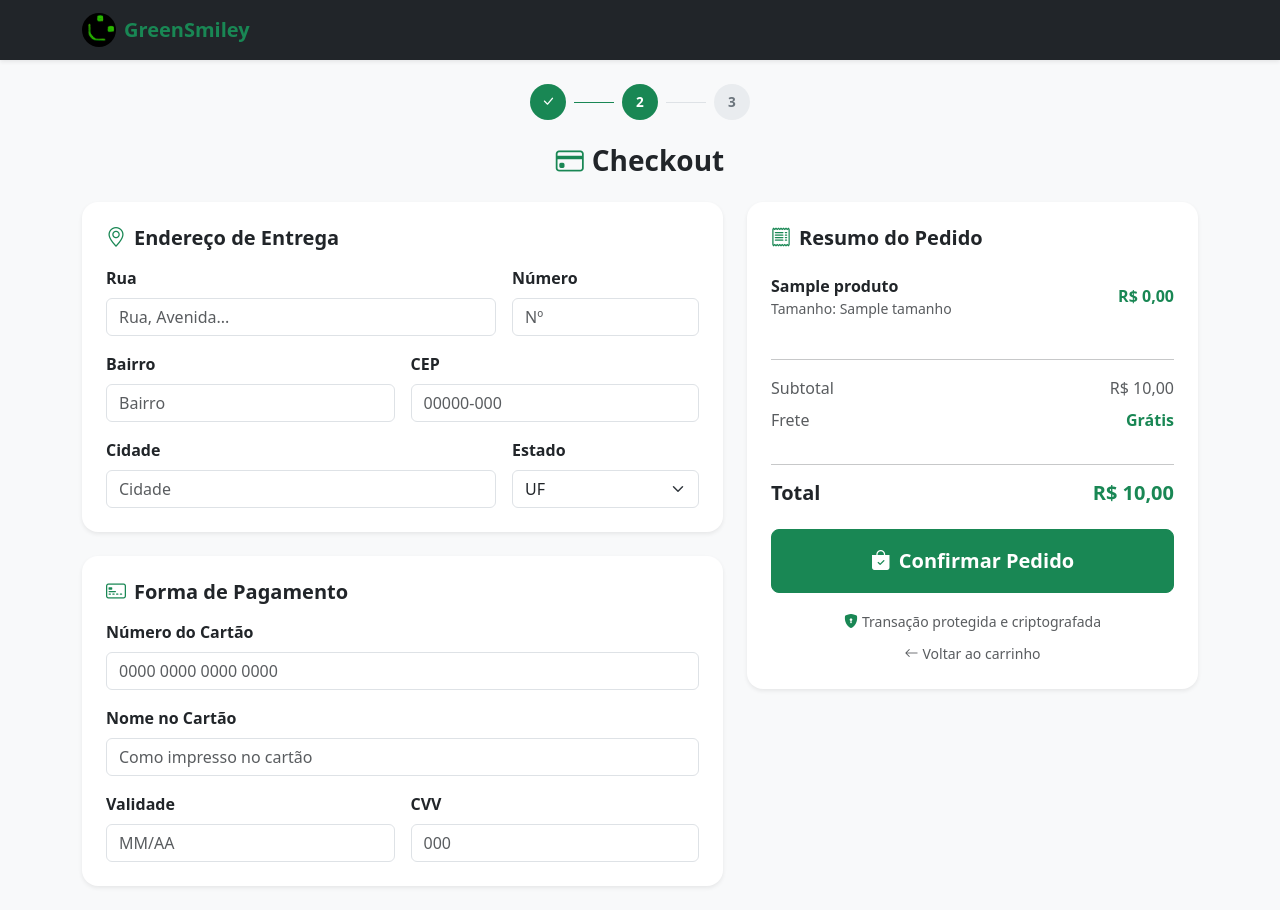
After one commit to jdavi-sc/e-commerce-CRUD, a PHP site: template views/cart/checkout.php in a window 1280 px wide. The commit adds this page. Run offline with PHP 8.4, Linux system fonts and the light colour scheme; the template is opened without the code that fills it: most values are stand-ins (such as "Sample title", 1, 10 or a date in 2020).

Commit message:
feat: adiciona a funcionalidade do carrinho de compras funcional e tela de pagamento

```diff
--- /dev/null
+++ b/views/cart/checkout.php
@@ -0,0 +1,199 @@
+<!DOCTYPE html>
+<html lang="pt-br">
+<head>
+    <meta charset="UTF-8">
+    <meta name="viewport" content="width=device-width, initial-scale=1.0">
+    <title>Checkout | GreenSmiley</title>
+    <meta name="description" content="Finalize seu pedido GreenSmiley de forma rápida e segura.">
+    <link href="https://cdn.jsdelivr.net/npm/bootstrap@5.3.3/dist/css/bootstrap.min.css" rel="stylesheet">
+    <link href="https://cdn.jsdelivr.net/npm/bootstrap-icons@1.11.3/font/bootstrap-icons.min.css" rel="stylesheet">
+    <link rel="icon" type="image/x-icon" href="/assets/img/favicon.ico">
+    <style>
+        .checkout-step {
+            width: 36px;
+            height: 36px;
+            border-radius: 50%;
+            display: inline-flex;
+            align-items: center;
+            justify-content: center;
+            font-weight: bold;
+            font-size: 0.85rem;
+        }
+        .checkout-step.active {
+            background-color: #198754;
+            color: #fff;
+        }
+        .checkout-step.done {
+            background-color: #198754;
+            color: #fff;
+        }
+        .checkout-step.pending {
+            background-color: #e9ecef;
+            color: #6c757d;
+        }
+    </style>
+</head>
+<body class="bg-light">
+
+    <nav class="navbar navbar-expand-lg navbar-dark bg-dark sticky-top shadow-sm">
+        <div class="container">
+            <a class="navbar-brand d-flex align-items-center" href="/">
+                <img src="/assets/img/logo.png" alt="Logo" width="34" height="34" class="me-2 rounded-circle">
+                <span class="fw-bold text-success">GreenSmiley</span>
+            </a>
+        </div>
+    </nav>
+
+    <div class="container py-4">
+
+        <div class="d-flex align-items-center justify-content-center gap-2 mb-4">
+            <span class="checkout-step done"><i class="bi bi-check-lg"></i></span>
+            <div class="border-top border-success flex-grow-0" style="width: 40px;"></div>
+            <span class="checkout-step active">2</span>
+            <div class="border-top flex-grow-0" style="width: 40px;"></div>
+            <span class="checkout-step pending">3</span>
+        </div>
+
+        <h1 class="h3 fw-bold text-dark text-center mb-4">
+            <i class="bi bi-credit-card text-success me-2"></i>Checkout
+        </h1>
+
+        <div class="row g-4">
+            <div class="col-12 col-lg-7">
+                <div class="card border-0 shadow-sm rounded-4 p-4 bg-white mb-4">
+                    <h2 class="h5 fw-bold text-dark mb-3">
+                        <i class="bi bi-geo-alt text-success me-2"></i>Endereço de Entrega
+                    </h2>
+                    <div class="row g-3">
+                        <div class="col-12 col-md-8">
+                            <label for="rua" class="form-label fw-semibold">Rua</label>
+                            <input type="text" class="form-control" id="rua" placeholder="Rua, Avenida..." required>
+                        </div>
+                        <div class="col-12 col-md-4">
+                            <label for="numero" class="form-label fw-semibold">Número</label>
+                            <input type="text" class="form-control" id="numero" placeholder="Nº" required>
+                        </div>
+                        <div class="col-12 col-md-6">
+                            <label for="bairro" class="form-label fw-semibold">Bairro</label>
+                            <input type="text" class="form-control" id="bairro" placeholder="Bairro" required>
+                        </div>
+                        <div class="col-12 col-md-6">
+                            <label for="cep" class="form-label fw-semibold">CEP</label>
+                            <input type="text" class="form-control" id="cep" placeholder="00000-000" maxlength="9" required>
+                        </div>
+                        <div class="col-12 col-md-8">
+                            <label for="cidade" class="form-label fw-semibold">Cidade</label>
+                            <input type="text" class="form-control" id="cidade" placeholder="Cidade" required>
+                        </div>
+                        <div class="col-12 col-md-4">
+                            <label for="estado" class="form-label fw-semibold">Estado</label>
+                            <select class="form-select" id="estado" required>
+                                <option value="">UF</option>
+                                <option value="AC">AC</option><option value="AL">AL</option>
+                                <option value="AP">AP</option><option value="AM">AM</option>
+                                <option value="BA">BA</option><option value="CE">CE</option>
+                                <option value="DF">DF</option><option value="ES">ES</option>
+                                <option value="GO">GO</option><option value="MA">MA</option>
+                                <option value="MT">MT</option><option value="MS">MS</option>
+                                <option value="MG">MG</option><option value="PA">PA</option>
+                                <option value="PB">PB</option><option value="PR">PR</option>
+                                <option value="PE">PE</option><option value="PI">PI</option>
+                                <option value="RJ">RJ</option><option value="RN">RN</option>
+                                <option value="RS">RS</option><option value="RO">RO</option>
+                                <option value="RR">RR</option><option value="SC">SC</option>
+                                <option value="SP">SP</option><option value="SE">SE</option>
+                                <option value="TO">TO</option>
+                            </select>
+                        </div>
+                    </div>
+                </div>
+
+                <div class="card border-0 shadow-sm rounded-4 p-4 bg-white">
+                    <h2 class="h5 fw-bold text-dark mb-3">
+                        <i class="bi bi-credit-card-2-front text-success me-2"></i>Forma de Pagamento
+                    </h2>
+                    <div class="row g-3">
+                        <div class="col-12">
+                            <label for="cartao" class="form-label fw-semibold">Número do Cartão</label>
+                            <input type="text" class="form-control" id="cartao" placeholder="0000 0000 0000 0000" maxlength="19" required>
+                        </div>
+                        <div class="col-12">
+                            <label for="titular" class="form-label fw-semibold">Nome no Cartão</label>
+                            <input type="text" class="form-control" id="titular" placeholder="Como impresso no cartão" required>
+                        </div>
+                        <div class="col-6">
+                            <label for="validade" class="form-label fw-semibold">Validade</label>
+                            <input type="text" class="form-control" id="validade" placeholder="MM/AA" maxlength="5" required>
+                        </div>
+                        <div class="col-6">
+                            <label for="cvv" class="form-label fw-semibold">CVV</label>
+                            <input type="text" class="form-control" id="cvv" placeholder="000" maxlength="4" required>
+                        </div>
+                    </div>
+                </div>
+            </div>
+
+            <div class="col-12 col-lg-5">
+                <div class="card border-0 shadow-sm rounded-4 bg-white p-4">
+                    <h2 class="h5 fw-bold text-dark mb-3">
+                        <i class="bi bi-receipt text-success me-2"></i>Resumo do Pedido
+                    </h2>
+
+                    <div class="list-group list-group-flush mb-3">
+                        <?php foreach ($items as $item): ?>
+                            <div class="list-group-item px-0 d-flex justify-content-between align-items-center border-0">
+                                <div>
+                                    <span class="fw-semibold text-dark"><?= htmlspecialchars($item['produto']) ?></span>
+                                    <small class="d-block text-muted">Tamanho: <?= htmlspecialchars($item['tamanho']) ?></small>
+                                </div>
+                                <span class="fw-bold text-success">R$ <?= number_format((float) $item['preco'], 2, ',', '.') ?></span>
+                            </div>
+                        <?php endforeach; ?>
+                    </div>
+
+                    <hr>
+
+                    <div class="d-flex justify-content-between text-muted mb-2">
+                        <span>Subtotal</span>
+                        <span>R$ <?= number_format($total, 2, ',', '.') ?></span>
+                    </div>
+                    <div class="d-flex justify-content-between text-muted mb-3">
+                        <span>Frete</span>
+                        <span class="text-success fw-semibold">Grátis</span>
+                    </div>
+
+                    <hr>
+
+                    <div class="d-flex justify-content-between mb-4">
+                        <span class="h5 fw-bold text-dark mb-0">Total</span>
+                        <span class="h5 fw-bold text-success mb-0">R$ <?= number_format($total, 2, ',', '.') ?></span>
+                    </div>
+
+                    <form action="/carrinho/finalizar" method="POST">
+                        <div class="d-grid">
+                            <button type="submit" class="btn btn-success btn-lg fw-semibold py-3">
+                                <i class="bi bi-bag-check-fill me-2"></i>Confirmar Pedido
+                            </button>
+                        </div>
+                    </form>
+
+                    <div class="text-center mt-3">
+                        <small class="text-muted">
+                            <i class="bi bi-shield-lock-fill text-success me-1"></i>Transação protegida e criptografada
+                        </small>
+                    </div>
+
+                    <div class="text-center mt-2">
+                        <a href="/carrinho" class="text-decoration-none text-muted small">
+                            <i class="bi bi-arrow-left me-1"></i>Voltar ao carrinho
+                        </a>
+                    </div>
+                </div>
+            </div>
+        </div>
+
+    </div>
+
+    <script src="https://cdn.jsdelivr.net/npm/bootstrap@5.3.3/dist/js/bootstrap.bundle.min.js"></script>
+</body>
+</html>
```
Also changed, not shown: public/index.php (+8 -0 lines), src/Controllers/AdicionaNoCarrinho.php (deleted, +0 -104 lines), src/Controllers/CartController.php (added, +97 -0 lines), src/Models/Cart.php (added, +64 -0 lines), views/cart/Carrinho.php (deleted, +0 -74 lines), views/cart/index.php (added, +183 -0 lines), 1 other file.
